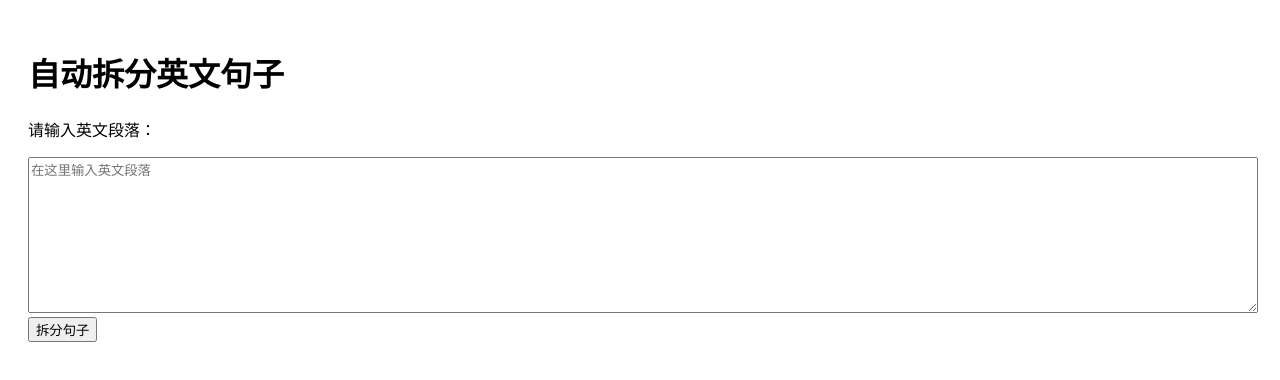
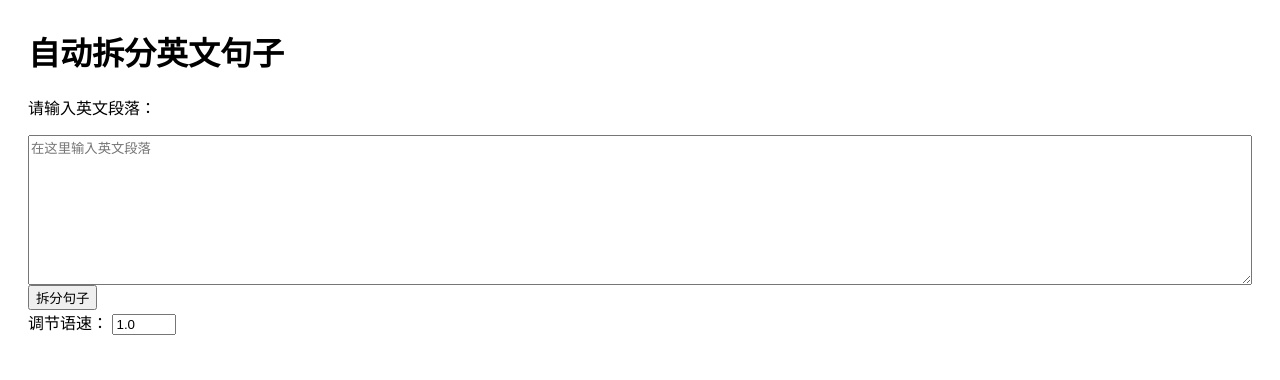
Before and after one commit to Moqim-Flourite/Segmented_reading, a plain HTML site: page index.html in a window 1280 px wide. Drawn offline with nearby package versions, Linux system fonts and the light colour scheme.

Commit message:
Update index.html
增加语速修改窗口。

```diff
--- a/index.html
+++ b/index.html
@@ -1,4 +1,4 @@
-<!DOCTYPE html>
+<!-- <!DOCTYPE html> -->
 <html>
   <head>
     <meta charset="UTF-8" />
@@ -26,8 +26,19 @@
     <h1>自动拆分英文句子</h1>
     <p>请输入英文段落：</p>
     <textarea id="inputText" placeholder="在这里输入英文段落"></textarea>
-    <button onclick="processText()">拆分句子</button>
+    <button onclick="processText()">拆分句子</button><br />
+    <label for="speed">调节语速：</label>
+    <input
+      type="number"
+      id="speed"
+      min="0.1"
+      max="2.0"
+      step="0.1"
+      value="1.0"
+    />
+
     <div id="output"></div>
+
     <script src="http://apps.bdimg.com/libs/jquery/1.9.1/jquery.min.js"></script>
     <script src="./md5.js"></script>
 
@@ -85,14 +96,24 @@
             sign: sign,
           },
           success: function (data) {
-            const translation = data.trans_result[0].dst;
-            $(`#translation-${sentenceIndex}`).text(translation);
+            if (data.trans_result && data.trans_result.length >= 1) {
+              const translation = data.trans_result[0].dst;
+              $(`#translation-${sentenceIndex}`).text(translation);
+            } else {
+              console.log("Translation data is not in the expected format.");
+              console.log(data);
+            }
           },
         });
       }
 
       function speakSentence(sentence) {
         const utterance = new SpeechSynthesisUtterance(sentence);
+
+        // 获取用户输入的语速值并设置到utterance.rate
+        const speedInput = document.getElementById("speed");
+        utterance.rate = parseFloat(speedInput.value);
+
         speechSynthesis.speak(utterance);
       }
     </script>
```
